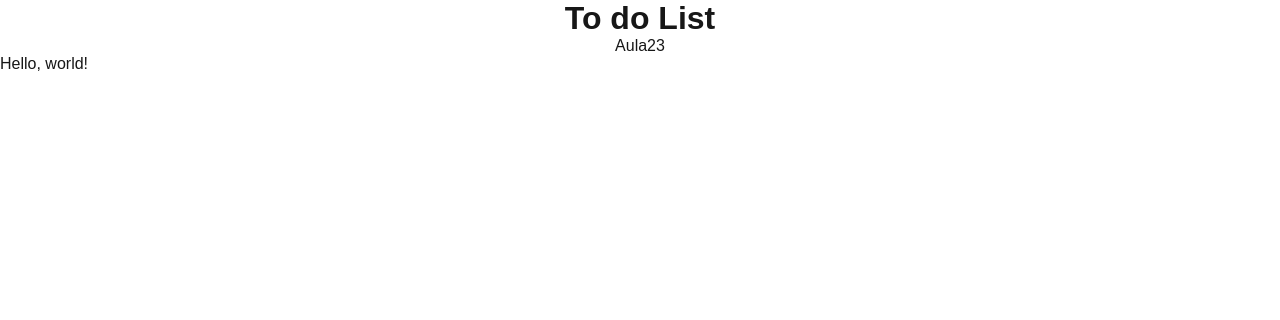
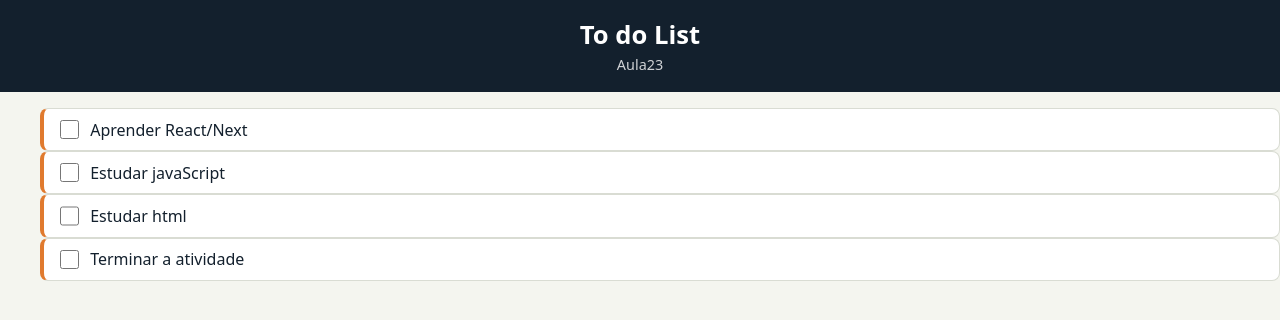
Before and after one commit to joaovitorcosta29/todo-react, a Next.js app: page / in a window 1280 px wide. Shown: the top 320 px of the page. Built offline with nearby package versions, Linux system fonts and the light colour scheme.

Commit message:
Feat: Lista de tarefas com componentes e props.

```diff
--- a/app/globals.css
+++ b/app/globals.css
@@ -1,49 +1,247 @@
 :root {
-  --background: #ffffff;
-  --foreground: #171717;
-}
-
-@media (prefers-color-scheme: dark) {
-  :root {
-    --background: #0a0a0a;
-    --foreground: #ededed;
-  }
-}
-
-html {
-  height: 100%;
-}
-
-html,
-body {
-  max-width: 100vw;
-  overflow-x: hidden;
-}
-
-body {
-  min-height: 100%;
-  display: flex;
-  flex-direction: column;
-  color: var(--foreground);
-  background: var(--background);
-  font-family: Arial, Helvetica, sans-serif;
-  -webkit-font-smoothing: antialiased;
-  -moz-osx-font-smoothing: grayscale;
+  --cor-fundo: #F4F5EF;
+  --cor-superficie: #FFFFFF;
+  --cor-texto: #13202D;
+  --cor-texto-suave: #5B6670;
+  --cor-principal: #E07A2E;
+  --cor-principal-escura: #B85F1E;
+  --cor-perigo: #C62828;
+  --cor-ok: #2E7D32;
+  --cor-borda: #D9DCD3;
+  --raio: 8px;
+  --espaco: 1rem;
 }
 
 * {
   box-sizing: border-box;
-  padding: 0;
+}
+
+body {
+  margin: 0;
+  font-family: system-ui, "Segoe UI", Roboto, sans-serif;
+  background: var(--cor-fundo);
+  color: var(--cor-texto);
+  line-height: 1.5;
+}
+
+button,
+input,
+select {
+  font: inherit;
+}
+
+/* ===== cabeçalho ===== */
+.cabecalho {
+  background: var(--cor-texto);
+  color: var(--cor-superficie);
+  padding: var(--espaco);
+  text-align: center;
+}
+
+.cabecalho h1 {
+  margin: 0;
+  font-size: 1.6rem;
+}
+
+.cabecalho p {
+  margin: 0;
+  font-size: 0.9rem;
+  opacity: 0.8;
+}
+
+.conteudo {
+  width: 100%;
+  max-width: 640px;
+  margin: 0 auto;
+  padding: var(--espaco);
+}
+
+/* ===== formulário ===== */
+.formulario {
+  display: flex;
+  flex-direction: column;
+  gap: 0.5rem;
+  background: var(--cor-superficie);
+  border: 1px solid var(--cor-borda);
+  border-radius: var(--raio);
+  padding: var(--espaco);
+}
+
+.formulario input,
+.formulario select {
+  padding: 0.6rem 0.75rem;
+  border: 1px solid var(--cor-borda);
+  border-radius: var(--raio);
+  min-width: 0;
+}
+
+button {
+  cursor: pointer;
+  padding: 0.6rem 1rem;
+  border: none;
+  border-radius: var(--raio);
+  background: var(--cor-principal);
+  color: var(--cor-superficie);
+  font-weight: bold;
+}
+
+button:hover {
+  background: var(--cor-principal-escura);
+}
+
+button:disabled {
+  opacity: 0.5;
+  cursor: not-allowed;
+}
+
+.botao-secundario {
+  background: transparent;
+  color: var(--cor-texto);
+  border: 1px solid var(--cor-borda);
+}
+
+.botao-secundario:hover {
+  background: var(--cor-borda);
+}
+
+.erro {
+  color: var(--cor-perigo);
+  font-weight: bold;
   margin: 0;
 }
 
-a {
-  color: inherit;
-  text-decoration: none;
+/* ===== resumo e filtros ===== */
+.resumo {
+  display: flex;
+  flex-wrap: wrap;
+  align-items: center;
+  justify-content: space-between;
+  gap: 0.5rem;
+  margin: var(--espaco) 0;
 }
 
-@media (prefers-color-scheme: dark) {
-  html {
-    color-scheme: dark;
+.resumo p {
+  margin: 0;
+  color: var(--cor-texto-suave);
+}
+
+.filtros {
+  display: flex;
+  gap: 0.25rem;
+}
+
+.filtros button {
+  padding: 0.35rem 0.75rem;
+  font-size: 0.9rem;
+}
+
+.filtros .ativo {
+  background: var(--cor-texto);
+  color: var(--cor-superficie);
+  border-color: var(--cor-texto);
+}
+
+/* ===== lista ===== */
+.lista {
+  list-style: none;
+  padding: 0;
+  margin: 0;
+  display: flex;
+  flex-direction: column;
+  gap: 0.5rem;
+}
+
+.tarefa {
+  display: flex;
+  flex-wrap: wrap;
+  align-items: center;
+  gap: 0.5rem;
+  background: var(--cor-superficie);
+  border: 1px solid var(--cor-borda);
+  border-left: 4px solid var(--cor-principal);
+  border-radius: var(--raio);
+  padding: 0.5rem 0.75rem;
+}
+
+.tarefa label {
+  flex: 1 1 calc(100% - 3rem);
+  display: flex;
+  align-items: center;
+  gap: 0.5rem;
+  cursor: pointer;
+}
+
+.tarefa input[type="checkbox"] {
+  width: 1.2rem;
+  height: 1.2rem;
+}
+
+.tarefa .editar {
+  flex: 1 1 calc(100% - 3rem);
+  padding: 0.35rem 0.5rem;
+  border: 1px solid var(--cor-principal);
+  border-radius: var(--raio);
+}
+
+.tarefa button {
+  padding: 0.35rem 0.75rem;
+  font-size: 0.85rem;
+}
+
+/* 4.1: etiquetas de prioridade */
+.etiqueta {
+  font-size: 0.8rem;
+  font-weight: bold;
+  padding: 0.1rem 0.6rem;
+  border-radius: 999px;
+  white-space: nowrap;
+}
+
+.etiqueta.alta {
+  background: #FDE3E1;
+  color: #A1231C;
+}
+
+.etiqueta.media {
+  background: #FFF1D6;
+  color: #7A5300;
+}
+
+.etiqueta.baixa {
+  background: #E2F1E3;
+  color: #24652A;
+}
+
+.concluida {
+  border-left-color: var(--cor-ok);
+  opacity: 0.7;
+}
+
+.concluida span {
+  text-decoration: line-through;
+}
+
+.vazio {
+  text-align: center;
+  color: var(--cor-texto-suave);
+}
+
+@media (min-width: 600px) {
+  .formulario {
+    flex-direction: row;
+  }
+
+  .formulario input,
+.formulario select {
+    flex: 1;
+  }
+
+  .tarefa {
+    flex-wrap: nowrap;
+  }
+
+  .tarefa label,
+  .tarefa .editar {
+    flex: 1;
   }
 }
--- a/app/page.js
+++ b/app/page.js
@@ -1,10 +1,13 @@
 import Cabecalho from "@/components/Cabecalho";
+import ListaDeTarefas from "@/components/ListaDeTarefas";
 
 export default function Home() {
   return (
     <>
       <Cabecalho titulo="To do List" subtitulo="Aula23" />
-      <main>Hello, world!</main>
+      <main>
+        <ListaDeTarefas />
+      </main>
     </>
   );
 }
--- /dev/null
+++ b/components/ListaDeTarefas.js
@@ -0,0 +1,12 @@
+import { tarefasIniciais } from "./dados";
+import TarefaItem from "./TarefaItem";
+
+export default function ListaDeTarefas() {
+    return (
+        <ul>
+            {tarefasIniciais.map((tarefa) => (
+                <TarefaItem key={tarefa.id} tarefa={tarefa} />
+            ))}
+        </ul>
+    );
+}
--- /dev/null
+++ b/components/TarefaItem.js
@@ -0,0 +1,8 @@
+export default function TarefaItem({ tarefa }) {
+  return (
+    <li className={tarefa.concluida ? "tarefa concluida" : "tarefa"}>
+      <input type="checkbox" checked={tarefa.concluida} />
+      <span>{tarefa.descricao}</span>
+    </li>
+  );
+}
--- /dev/null
+++ b/components/dados.js
@@ -0,0 +1,6 @@
+export const tarefasIniciais = [
+    {id: 1, descricao: "Aprender React/Next", concluida: false},
+    {id: 2, descricao: "Estudar javaScript", concluida: false},
+    {id: 3, descricao: "Estudar html", concluida: false},
+    {id: 4, descricao: "Terminar a atividade", concluida: false},
+]
```
